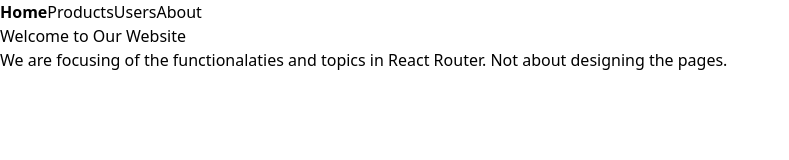
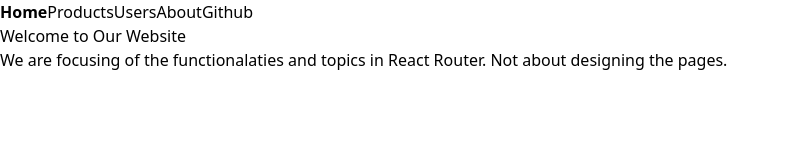
Before and after one commit to shivamshende/React-Router, a React (Vite) app: page / in a window 1280 px wide. Shown: the top 160 px of the page, without its empty margins (0-789 px from the left). Built offline with nearby package versions, Linux system fonts and the light colour scheme.

Commit message:
feat - add github link in navbar

```diff
--- a/src/App.jsx
+++ b/src/App.jsx
@@ -9,6 +9,7 @@ import NewProducts from './components/NewProducts'
 import Users from './components/Users'
 import UserDetails from './components/UserDetails'
 import NoMatch from './components/NoMatch'
+// import Github from './components/Github'
 
 function App() {
   return (
--- a/src/components/Navbar.jsx
+++ b/src/components/Navbar.jsx
@@ -13,7 +13,7 @@ function Navbar() {
             <NavLink className= 'px-5' style={navLinkStyles} to='products'>Products</NavLink>
             <NavLink className= 'px-5' style={navLinkStyles} to='users'>Users</NavLink>
             <NavLink className= 'px-5' style={navLinkStyles} to='about'>About</NavLink>
-            {/* <NavLink className= 'px-5' style={navLinkStyles} to='github'>Github</NavLink> */}
+            <NavLink className= 'px-5' style={navLinkStyles} to='github'>Github</NavLink>
         </nav>
     )
 }
```
Also changed, not shown: src/components/Github.jsx (added).
